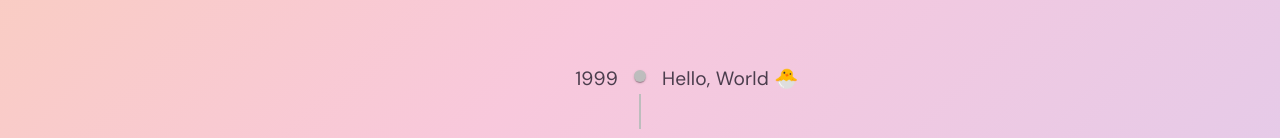
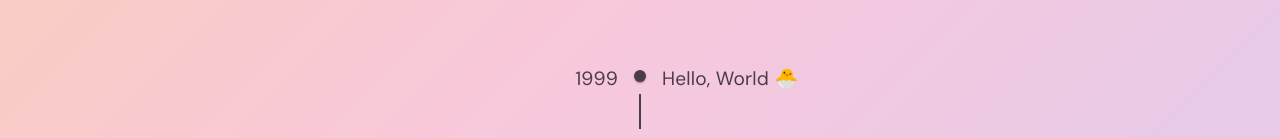
Before and after one commit to midoricha/leah-portfolio, a React (Vite) app: page /#/about in a window 1280 px wide. Shown: the part 799-937 px from the top of the page. Built offline with nearby package versions, Linux system fonts and the light colour scheme; a web font is replaced by a local one.

Commit message:
update font color

```diff
--- a/src/pages/About/About.css
+++ b/src/pages/About/About.css
@@ -76,6 +76,14 @@
     margin-top: 100px;
 }
 
+.about-timeline .MuiTimelineDot-root {
+    background-color: var(--eggplant);
+}
+
+.about-timeline .MuiTimelineConnector-root {
+    background-color: var(--eggplant);
+}
+
 .about-skills {
     display: flex;
     justify-content: center;
```
